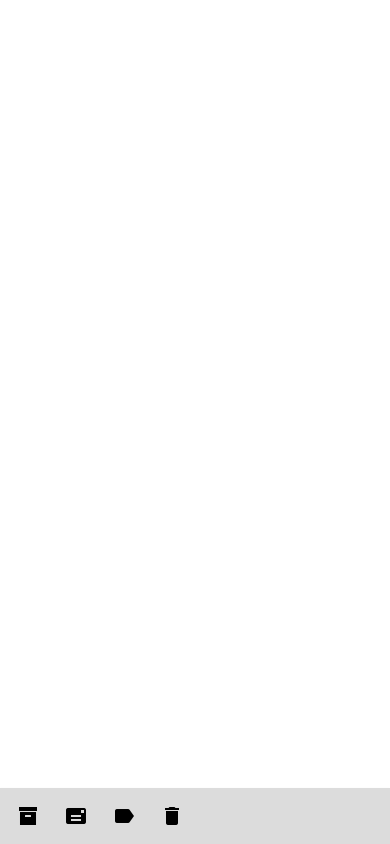
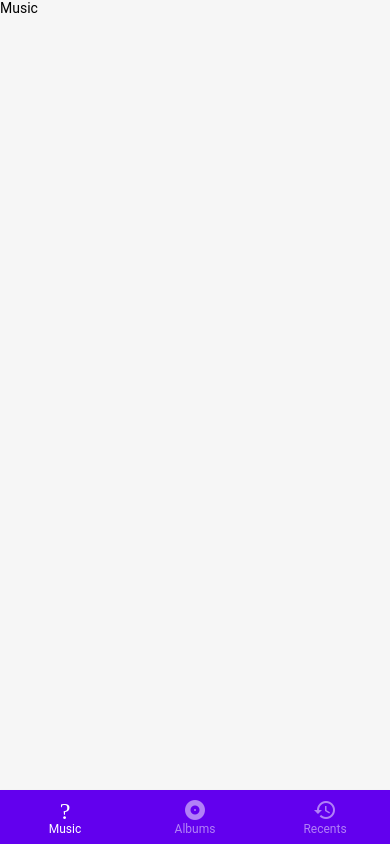
Before and after one commit to lmichallon/project-tracking-app, a React Native app: screen / in a window 390 px wide. Built offline with nearby package versions, Linux system fonts and the light colour scheme.

Commit message:
Navigation: bottom navigation component

```diff
--- a/App.js
+++ b/App.js
@@ -2,13 +2,13 @@ import React from "react";
 import { AppRegistry } from "react-native";
 import { Provider as PaperProvider } from "react-native-paper";
 
-import Home from "./src/pages/Home/Home"
+import Navigation from "./src/components/Navbar/Navigation";
 import app from "./app.json";
 
 const App = () => {
 	return (
 		<PaperProvider>
-			<Home />
+			<Navigation />
 		</PaperProvider>
 	);
 };
--- a/src/components/Navbar/Navigation.jsx
+++ b/src/components/Navbar/Navigation.jsx
@@ -1,24 +1,33 @@
-import React from 'react';
-import { Appbar } from 'react-native-paper';
-import { StyleSheet } from 'react-native';
+import React, { useState } from 'react';
+import { BottomNavigation, Text } from 'react-native-paper';
 
-const Navigation = () => (
-    <Appbar style={styles.bottom}>
-        <Appbar.Action icon="archive" onPress={() => console.log('Pressed archive')} />
-        <Appbar.Action icon="mail" onPress={() => console.log('Pressed mail')} />
-        <Appbar.Action icon="label" onPress={() => console.log('Pressed label')} />
-        <Appbar.Action icon="delete" onPress={() => console.log('Pressed delete')} />
-    </Appbar>
-);
+const MusicRoute = () => <Text>Music</Text>;
 
- const styles = StyleSheet.create({
-    bottom: {
-        position: 'absolute',
-        backgroundColor: 'gainsboro',
-        left: 0,
-        right: 0,
-        bottom: 0,
-    },
-});
+const AlbumsRoute = () => <Text>Albums</Text>;
+
+const RecentsRoute = () => <Text>Recents</Text>;
+
+const Navigation = () => {
+    const [index, setIndex] = useState(0);
+    const [routes] = useState([
+        { key: 'music', title: 'Music', icon: 'queue-music' },
+        { key: 'albums', title: 'Albums', icon: 'album' },
+        { key: 'recents', title: 'Recents', icon: 'history' },
+    ]);
+
+    const renderScene = BottomNavigation.SceneMap({
+        music: MusicRoute,
+        albums: AlbumsRoute,
+        recents: RecentsRoute,
+    });
+
+    return (
+        <BottomNavigation
+            navigationState={{ index, routes }}
+            onIndexChange={setIndex}
+            renderScene={renderScene}
+        />
+    );
+};
 
 export default Navigation;
--- a/src/pages/Home/Home.jsx
+++ b/src/pages/Home/Home.jsx
@@ -1,9 +1,8 @@
 import React from "react";
-import Navigation from "../../components/Navbar/Navigation";
 
 const Home = () => {
     return (
-        <Navigation />
+        <div>Home</div>
     );
 };
 
```
